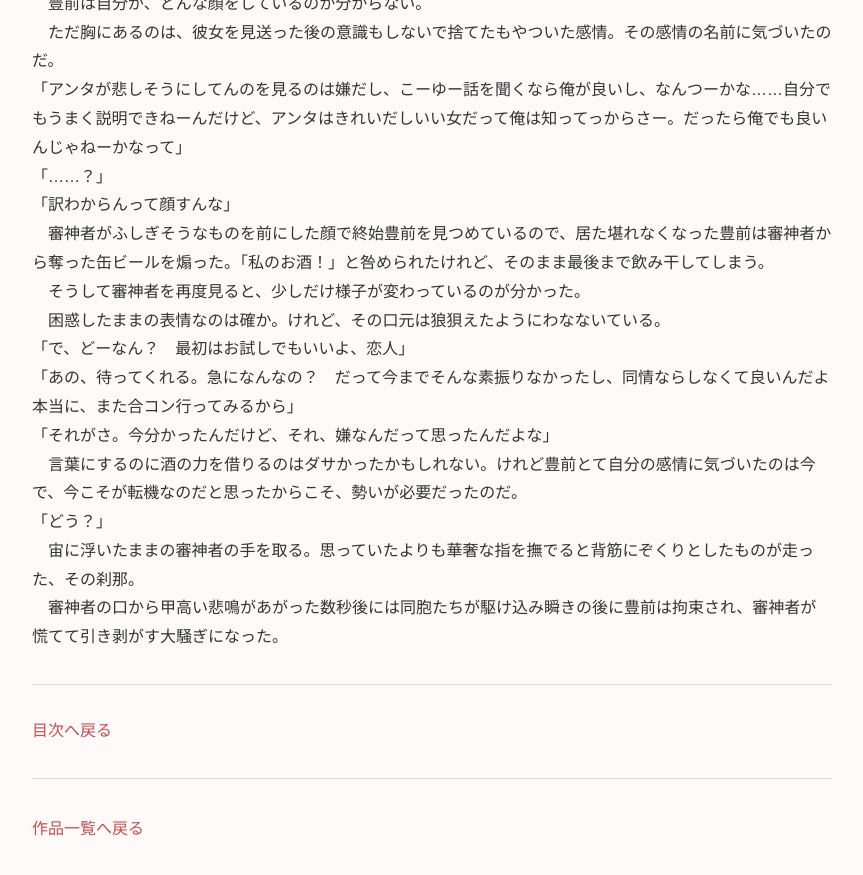
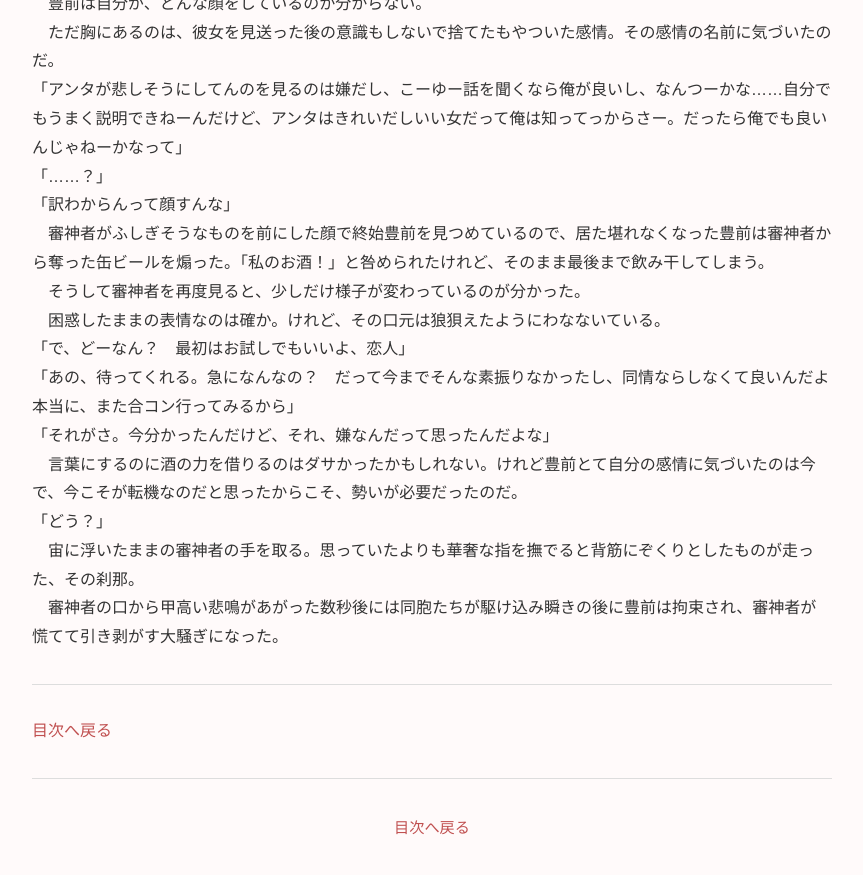
Before and after one commit to fjst160/lemon160, a Jekyll site: the page built from _novels/01-01.md, in a window 1280 px wide and 900 px high, scrolled down 6362 px. Shown: the top 875 px of the window, without its empty margins (208-1071 px from the left). Built offline with Jekyll 4.4.1, drawn with Linux system fonts in a browser that asks for light colours.

Commit message:
Update novel.html

```diff
--- a/_layouts/novel.html
+++ b/_layouts/novel.html
@@ -1,6 +1,30 @@
 ---
 layout: default
 ---
+
+{% comment %} 該当するシリーズのインデックス（目次）ページを取得 {% endcomment %}
+{% assign series_index_page = site.series | where: "series_id", page.series_id | where: "series_index", true | first %}
+
+{% comment %} 同じ series_id を持つ小説を episode 順にソートして、前後の話を判定する {% endcomment %}
+{% assign current_series_id = page.series_id %}
+{% assign series_novels = site.novels | where: "series_id", current_series_id | sort: "episode" %}
+
+{% assign prev_novel = nil %}
+{% assign next_novel = nil %}
+{% assign found_current = false %}
+
+{% for n in series_novels %}
+  {% if found_current and next_novel == nil %}
+    {% assign next_novel = n %}
+  {% endif %}
+  {% if n.url == page.url %}
+    {% assign found_current = true %}
+  {% endif %}
+  {% unless found_current %}
+    {% assign prev_novel = n %}
+  {% endunless %}
+{% endfor %}
+
 <h1 class="novel-title">{{ page.title }}</h1>
 
 <hr>
@@ -9,8 +33,22 @@ layout: default
 
 <hr>
 
-<p>
-<a href="{{ site.baseurl }}/novels.html">
-作品一覧へ戻る
-</a>
-</p>
+<div class="novel-navigation" style="display: flex; justify-content: space-between; align-items: center; margin: 1.5rem 0; font-size: 0.95rem;">
+  <div style="text-align: left; width: 30%;">
+    {% if prev_novel %}
+      <a href="{{ site.baseurl }}{{ prev_novel.url }}">« {{ prev_novel.title }}</a>
+    {% endif %}
+  </div>
+
+  <div style="text-align: center; width: 40%;">
+    {% if series_index_page %}
+      <a href="{{ site.baseurl }}{{ series_index_page.url }}">目次へ戻る</a>
+    {% endif %}
+  </div>
+
+  <div style="text-align: right; width: 30%;">
+    {% if next_novel %}
+      <a href="{{ site.baseurl }}{{ next_novel.url }}">{{ next_novel.title }} »</a>
+    {% endif %}
+  </div>
+</div>
```
